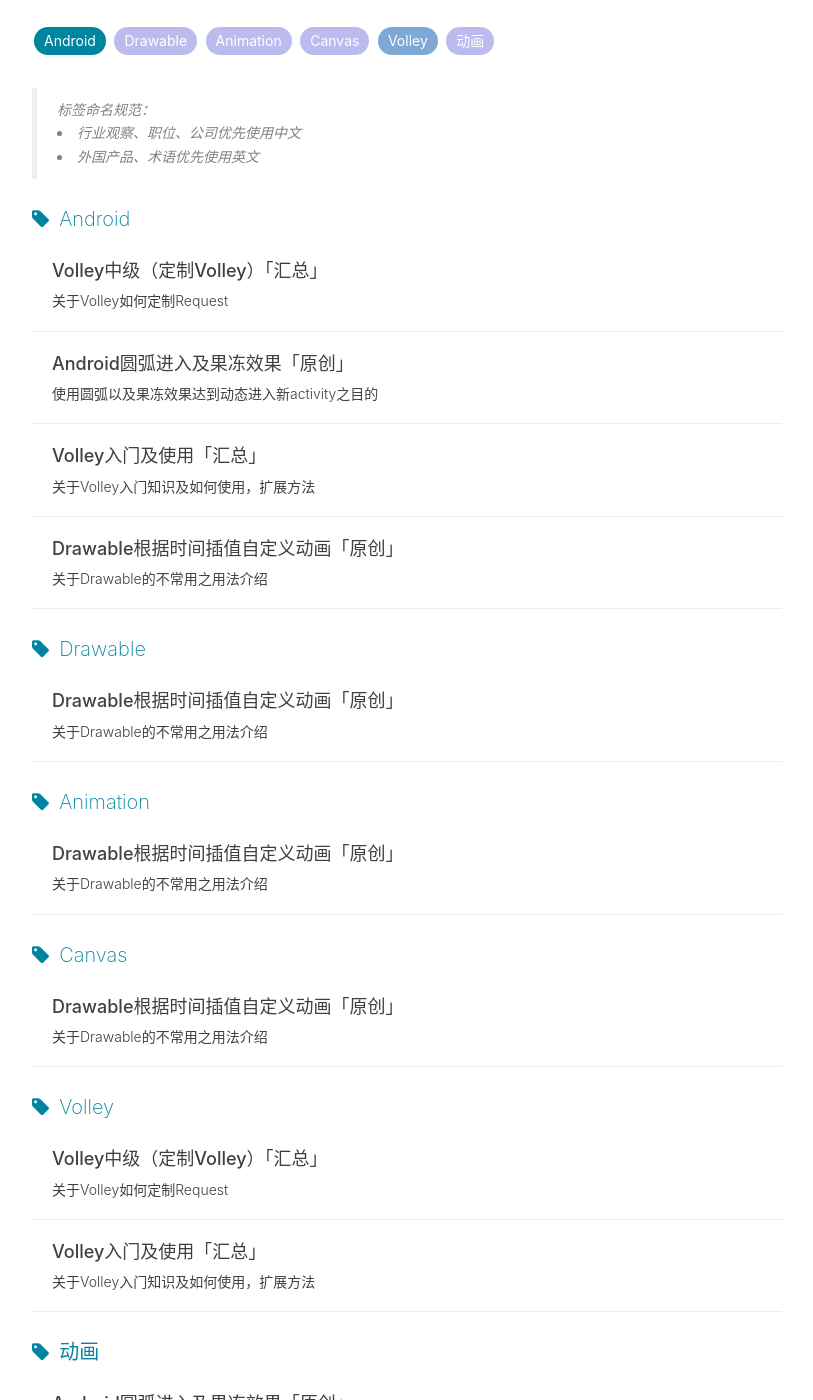
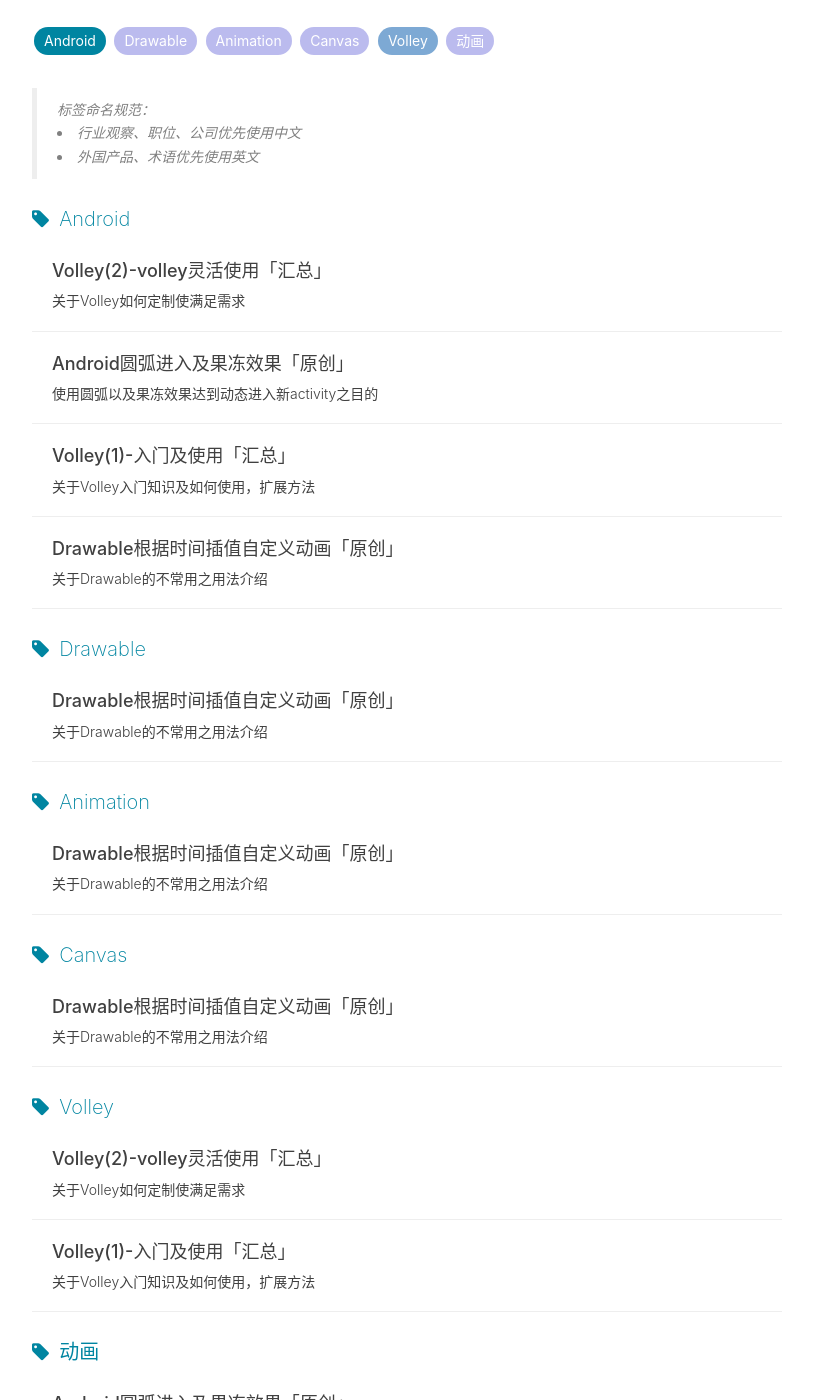
Before and after one commit to congwiny/jacksunny.github.io, a Jekyll site: the page built from tags.html, in a window 1280 px wide and 1400 px high, scrolled down 1724 px. Shown: the whole window, without its empty margins (233-1046 px from the left). Built offline with Jekyll 4.4.1, drawn with Linux system fonts in a browser that asks for light colours; nearby versions of some CDN libraries; comment, search, counter and statistics services are not loaded; some of the changed text lies outside the part shown.

Commit message:
volley middle update
volley middle update

```diff
--- a/_posts/2015-12-18-Volley-primary.md
+++ b/_posts/2015-12-18-Volley-primary.md
@@ -1,6 +1,6 @@
 ---
 layout:     post
-title:      "Volley入门及使用「汇总」"
+title:      "Volley(1)-入门及使用「汇总」"
 subtitle:   "关于Volley入门知识及如何使用，扩展方法"
 date:       2015-12-18
 author:     "JackSunny"
--- a/_posts/2015-12-27-volley-middle.md
+++ b/_posts/2015-12-27-volley-middle.md
@@ -1,7 +1,7 @@
 ---
 layout:     post
-title:      "Volley中级（定制Volley）「汇总」"
-subtitle:   "关于Volley如何定制Request"
+title:      "Volley(2)-volley灵活使用「汇总」"
+subtitle:   "关于Volley如何定制使满足需求"
 date:       2015-12-27
 author:     "JackSunny"
 header-img: "img/post-bg-android.jpg"
```
